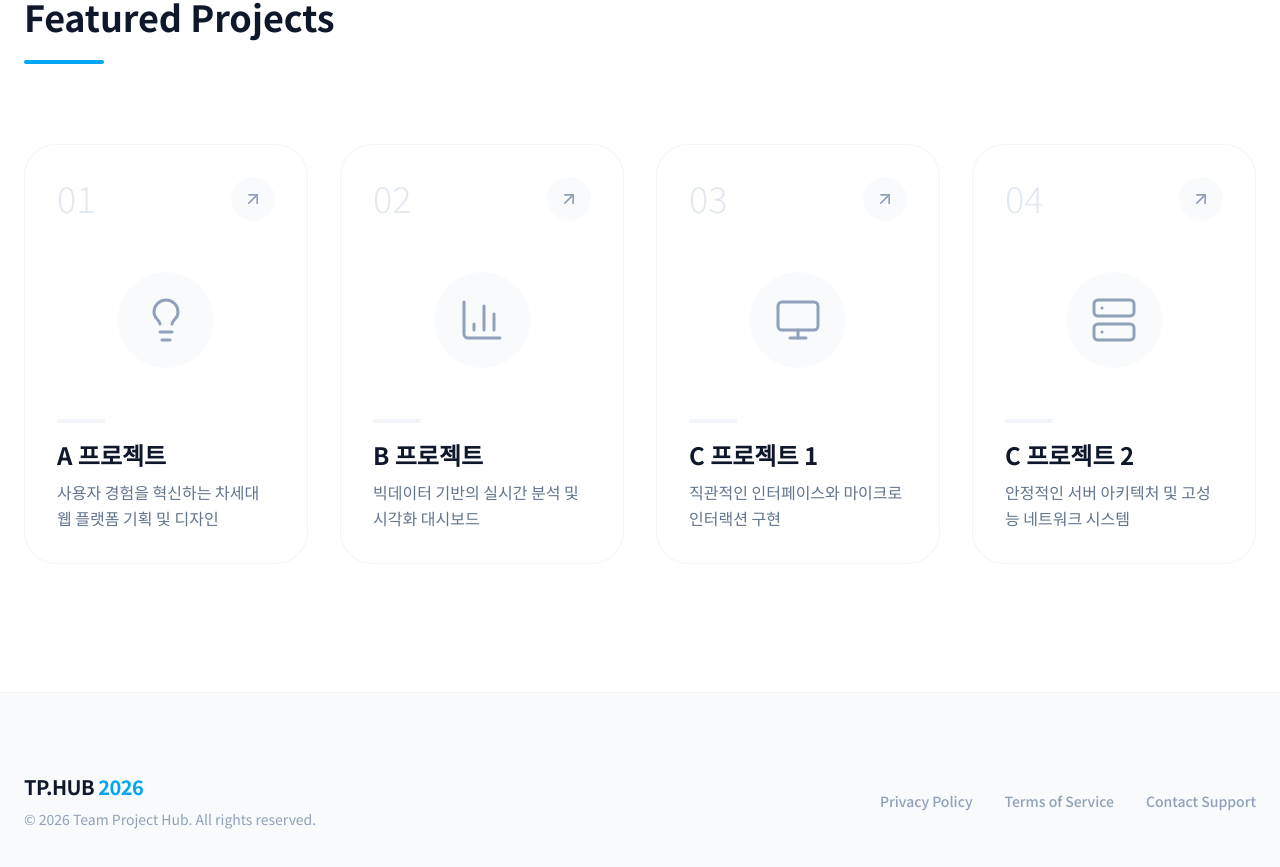
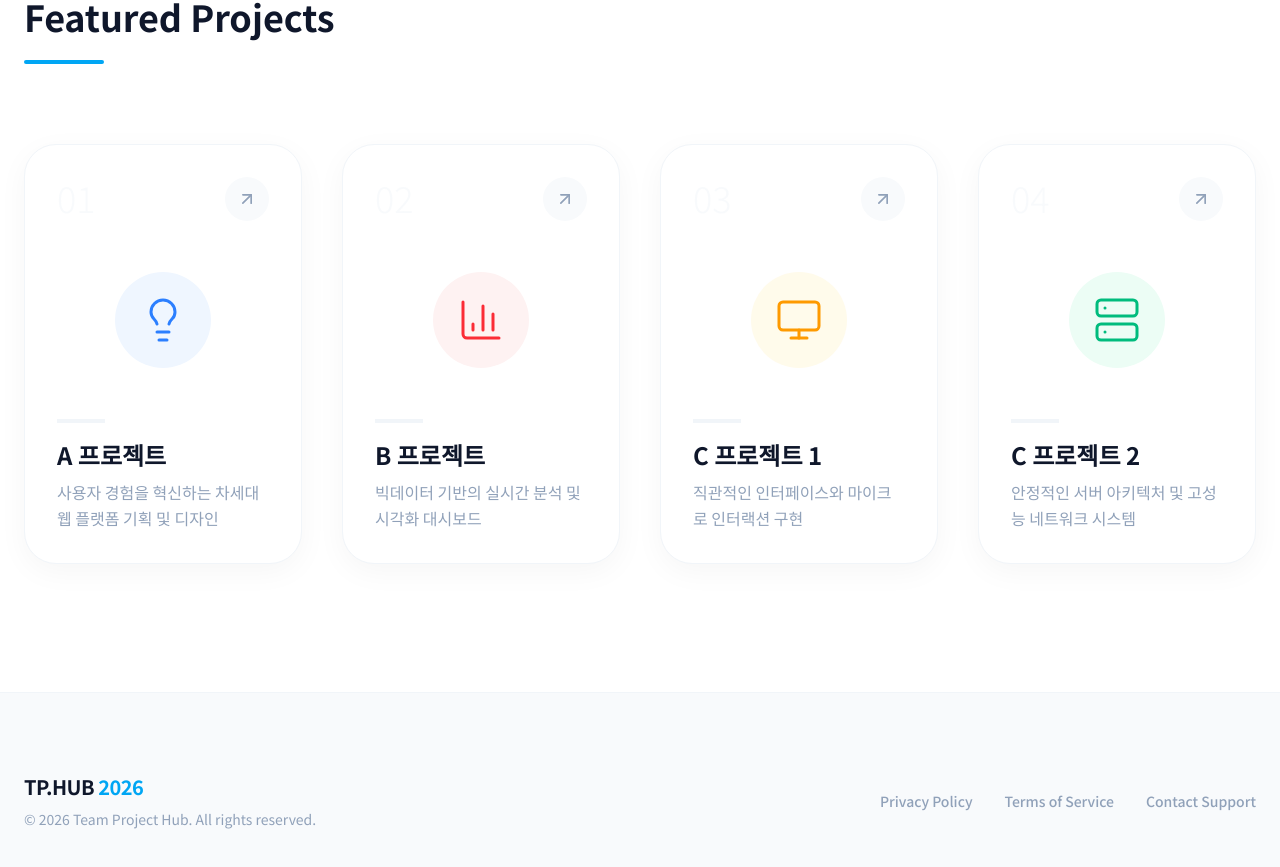
Before and after one commit to uog3958-cloud/team, a React (Vite) app: page / in a window 1280 px wide. Shown: the part 892-1759 px from the top of the page. Built offline with nearby package versions, Linux system fonts and the light colour scheme.

Commit message:
feat: Add color themes to ProjectBlock
Introduces dynamic theming for ProjectBlocks, allowing for different color schemes based on a `colorTheme` prop. This enhances visual variety and allows for better differentiation of project categories.

```diff
--- a/src/App.tsx
+++ b/src/App.tsx
@@ -10,11 +10,83 @@ interface ProjectBlockProps {
   delay: number;
   target?: string;
   rel?: string;
-  isHighlighted?: boolean;
   icon: React.ElementType;
+  colorTheme: 'blue' | 'indigo' | 'violet' | 'emerald' | 'red' | 'amber';
 }
 
-const ProjectBlock = ({ number, title, description, href, delay, target, rel, isHighlighted, icon: Icon }: ProjectBlockProps) => {
+const ProjectBlock = ({ number, title, description, href, delay, target, rel, icon: Icon, colorTheme }: ProjectBlockProps) => {
+  const themeStyles = {
+    blue: {
+      border: 'hover:border-blue-200',
+      bgHover: 'hover:bg-blue-50/50',
+      shadowHover: 'hover:shadow-blue-100/50',
+      number: 'group-hover:text-blue-300',
+      iconBg: 'bg-blue-50 text-blue-500 group-hover:bg-blue-100 group-hover:text-blue-600',
+      arrow: 'group-hover:text-blue-600',
+      line: 'bg-slate-100 group-hover:bg-blue-500',
+      title: 'group-hover:text-blue-900',
+      blob: 'bg-blue-100/50'
+    },
+    red: {
+      border: 'hover:border-red-200',
+      bgHover: 'hover:bg-red-50/50',
+      shadowHover: 'hover:shadow-red-100/50',
+      number: 'group-hover:text-red-300',
+      iconBg: 'bg-red-50 text-red-500 group-hover:bg-red-100 group-hover:text-red-600',
+      arrow: 'group-hover:text-red-600',
+      line: 'bg-slate-100 group-hover:bg-red-500',
+      title: 'group-hover:text-red-900',
+      blob: 'bg-red-100/50'
+    },
+    amber: {
+      border: 'hover:border-amber-200',
+      bgHover: 'hover:bg-amber-50/50',
+      shadowHover: 'hover:shadow-amber-100/50',
+      number: 'group-hover:text-amber-300',
+      iconBg: 'bg-amber-50 text-amber-500 group-hover:bg-amber-100 group-hover:text-amber-600',
+      arrow: 'group-hover:text-amber-600',
+      line: 'bg-slate-100 group-hover:bg-amber-500',
+      title: 'group-hover:text-amber-900',
+      blob: 'bg-amber-100/50'
+    },
+    emerald: {
+      border: 'hover:border-emerald-200',
+      bgHover: 'hover:bg-emerald-50/50',
+      shadowHover: 'hover:shadow-emerald-100/50',
+      number: 'group-hover:text-emerald-300',
+      iconBg: 'bg-emerald-50 text-emerald-500 group-hover:bg-emerald-100 group-hover:text-emerald-600',
+      arrow: 'group-hover:text-emerald-600',
+      line: 'bg-slate-100 group-hover:bg-emerald-500',
+      title: 'group-hover:text-emerald-900',
+      blob: 'bg-emerald-100/50'
+    },
+    // Fallback for unused themes to prevent errors if referenced
+    indigo: {
+        border: 'hover:border-indigo-200',
+        bgHover: 'hover:bg-indigo-50/50',
+        shadowHover: 'hover:shadow-indigo-100/50',
+        number: 'group-hover:text-indigo-300',
+        iconBg: 'bg-indigo-50 text-indigo-500 group-hover:bg-indigo-100 group-hover:text-indigo-600',
+        arrow: 'group-hover:text-indigo-600',
+        line: 'bg-slate-100 group-hover:bg-indigo-500',
+        title: 'group-hover:text-indigo-900',
+        blob: 'bg-indigo-100/50'
+    },
+    violet: {
+        border: 'hover:border-violet-200',
+        bgHover: 'hover:bg-violet-50/50',
+        shadowHover: 'hover:shadow-violet-100/50',
+        number: 'group-hover:text-violet-300',
+        iconBg: 'bg-violet-50 text-violet-500 group-hover:bg-violet-100 group-hover:text-violet-600',
+        arrow: 'group-hover:text-violet-600',
+        line: 'bg-slate-100 group-hover:bg-violet-500',
+        title: 'group-hover:text-violet-900',
+        blob: 'bg-violet-100/50'
+    }
+  };
+
+  const styles = themeStyles[colorTheme];
+
   return (
     <motion.a
       href={href}
@@ -26,68 +98,48 @@ const ProjectBlock = ({ number, title, description, href, delay, target, rel, is
       transition={{ duration: 0.6, delay }}
       className={`group relative flex flex-col justify-between p-8 h-[420px] border rounded-[2rem]
                  transition-all duration-300 ease-out cursor-pointer overflow-hidden
+                 bg-white border-slate-100 shadow-[0_8px_30px_rgb(0,0,0,0.04)]
                  hover:-translate-y-2 hover:shadow-2xl
-                 ${isHighlighted
-                   ? 'bg-sky-50 border-sky-200 hover:bg-sky-100 hover:shadow-sky-200/50'
-                   : 'bg-white border-slate-100 hover:border-sky-200 hover:bg-sky-50/50 hover:shadow-sky-100/50'
-                 }`}
+                 ${styles.border} ${styles.bgHover} ${styles.shadowHover}`}
     >
       <div className="flex justify-between items-start">
-        <span className={`text-4xl font-display font-light transition-colors duration-300
-          ${isHighlighted
-            ? 'text-sky-400 group-hover:text-sky-500'
-            : 'text-slate-200 group-hover:text-sky-300'
-          }`}>
+        <span className={`text-4xl font-display font-light transition-colors duration-300 text-slate-100/50 group-hover:opacity-100 ${styles.number}`}>
           {number}
         </span>
-        <div className={`p-3 rounded-full transition-colors duration-300
-          ${isHighlighted
-            ? 'bg-white text-sky-600 group-hover:bg-sky-200 group-hover:text-sky-700'
-            : 'bg-slate-50 group-hover:bg-white group-hover:text-sky-600'
-          }`}>
-          <ArrowUpRight className={`w-5 h-5 transition-colors
-            ${isHighlighted ? 'text-sky-600' : 'text-slate-400 group-hover:text-sky-600'}`}
-          />
+        <div className="p-3 rounded-full bg-slate-50 group-hover:bg-white transition-colors duration-300">
+          <ArrowUpRight className={`w-5 h-5 text-slate-400 transition-colors ${styles.arrow}`} />
         </div>
       </div>
 
       <div className="flex-1 flex items-center justify-center py-4">
-        <div className={`p-6 rounded-full transition-all duration-300 group-hover:scale-105
-          ${isHighlighted
-            ? 'bg-sky-100 text-sky-600 group-hover:bg-sky-200 group-hover:text-sky-700'
-            : 'bg-slate-50 text-slate-400 group-hover:bg-sky-50 group-hover:text-sky-500'
-          }`}>
+        <div className={`p-6 rounded-full transition-all duration-300 group-hover:scale-105 ${styles.iconBg}`}>
           <Icon className="w-12 h-12 stroke-[1.5]" />
         </div>
       </div>
 
       <div className="space-y-4 relative z-10">
-        <div className={`w-12 h-1 transition-colors duration-300
-          ${isHighlighted ? 'bg-sky-400 group-hover:bg-sky-500' : 'bg-slate-100 group-hover:bg-sky-400'}`}
-        />
+        <div className={`w-12 h-1 transition-colors duration-300 ${styles.line}`} />
         <div>
-          <h3 className={`text-2xl font-bold mb-2 transition-colors
-            ${isHighlighted ? 'text-sky-900' : 'text-slate-900 group-hover:text-sky-900'}`}>
+          <h3 className={`text-2xl font-extrabold mb-2 transition-colors text-slate-900 ${styles.title}`}>
             {title}
           </h3>
-          <p className={`font-medium leading-relaxed transition-colors
-            ${isHighlighted ? 'text-sky-700/80' : 'text-slate-500 group-hover:text-slate-600'}`}>
+          <p className="font-medium leading-relaxed transition-colors text-slate-400 group-hover:text-slate-600">
             {description}
           </p>
         </div>
       </div>
 
       {/* Decorative gradient blob on hover */}
-      <div className="absolute -bottom-20 -right-20 w-64 h-64 bg-sky-100/50 rounded-full blur-3xl opacity-0 group-hover:opacity-100 transition-opacity duration-500 pointer-events-none" />
+      <div className={`absolute -bottom-20 -right-20 w-64 h-64 rounded-full blur-3xl opacity-0 group-hover:opacity-100 transition-opacity duration-500 pointer-events-none ${styles.blob}`} />
     </motion.a>
   );
 };
 
 const teamMembers = [
-  { role: '팀장', name: '권주호', initial: 'K', color: 'bg-sky-500' },
-  { role: '팀원', name: '전영준', initial: 'J', color: 'bg-indigo-500' },
-  { role: '팀원', name: '유대건', initial: 'Y', color: 'bg-violet-500' },
-  { role: '팀원', name: '윤지원', initial: 'Y', color: 'bg-emerald-500' },
+  { role: '팀장', name: '권주호', initial: 'K', color: 'bg-red-600', project: 'B Project' },
+  { role: '팀원', name: '전영준', initial: 'J', color: 'bg-blue-600', project: 'A Project' },
+  { role: '팀원', name: '유대건', initial: 'Y', color: 'bg-emerald-500', project: 'C Project 2' },
+  { role: '팀원', name: '윤지원', initial: 'Y', color: 'bg-amber-500', project: 'C Project 1' },
 ];
 
 export default function App() {
@@ -218,7 +270,7 @@ export default function App() {
                     <div className="h-1 w-20 bg-sky-500 rounded-full" />
                   </motion.div>
 
-                  <div className="grid grid-cols-1 md:grid-cols-2 lg:grid-cols-4 gap-8">
+                  <div className="grid grid-cols-1 md:grid-cols-2 lg:grid-cols-4 gap-10">
                     <ProjectBlock
                       number="01"
                       title="A 프로젝트"
@@ -226,6 +278,7 @@ export default function App() {
                       href="#"
                       delay={0.1}
                       icon={Lightbulb}
+                      colorTheme="blue"
                     />
                     <ProjectBlock
                       number="02"
@@ -234,6 +287,7 @@ export default function App() {
                       href="#"
                       delay={0.2}
                       icon={BarChart3}
+                      colorTheme="red"
                     />
                     <ProjectBlock
                       number="03"
@@ -244,6 +298,7 @@ export default function App() {
                       rel="noopener noreferrer"
                       delay={0.3}
                       icon={Monitor}
+                      colorTheme="amber"
                     />
                     <ProjectBlock
                       number="04"
@@ -252,6 +307,7 @@ export default function App() {
                       href="#"
                       delay={0.4}
                       icon={Server}
+                      colorTheme="emerald"
                     />
                   </div>
                 </div>
@@ -308,7 +364,7 @@ export default function App() {
                       animate={{ opacity: 1, y: 0 }}
                       transition={{ delay: index * 0.1 + 0.3 }}
                       className="bg-white p-8 rounded-[2rem] border border-slate-100 shadow-lg shadow-slate-100/50
-                                 hover:shadow-xl hover:shadow-sky-100/50 hover:-translate-y-2 transition-all duration-300
+                                 hover:shadow-xl hover:shadow-slate-200/50 hover:-translate-y-2 transition-all duration-300
                                  flex flex-col items-center text-center group"
                     >
                       <div className={`w-24 h-24 rounded-full ${member.color} mb-6 flex items-center justify-center text-white text-3xl font-bold shadow-lg group-hover:scale-110 transition-transform duration-300`}>
@@ -317,8 +373,9 @@ export default function App() {
                       <span className="inline-block px-3 py-1 bg-slate-50 text-slate-500 text-xs font-bold rounded-full mb-3 uppercase tracking-wider">
                         {member.role}
                       </span>
-                      <h3 className="text-2xl font-bold text-slate-900 mb-1">{member.name}</h3>
-                      <p className="text-slate-400 text-sm">Team Project 2026</p>
+                      <h3 className="text-2xl font-bold text-slate-900 mb-2">{member.name}</h3>
+                      <div className={`w-8 h-1 rounded-full ${member.color} mb-2 opacity-50`} />
+                      <p className="text-slate-400 text-sm">{member.project}</p>
                     </motion.div>
                   ))}
                 </div>
```
